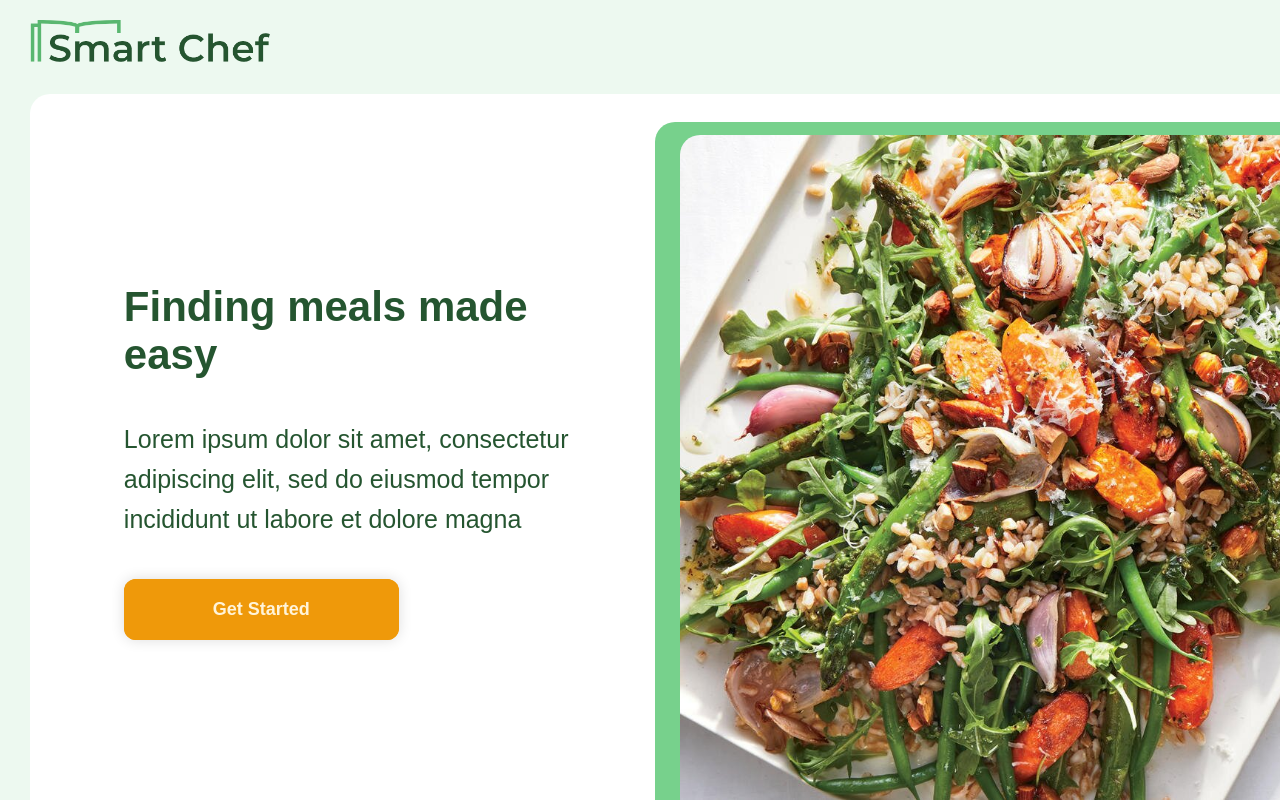
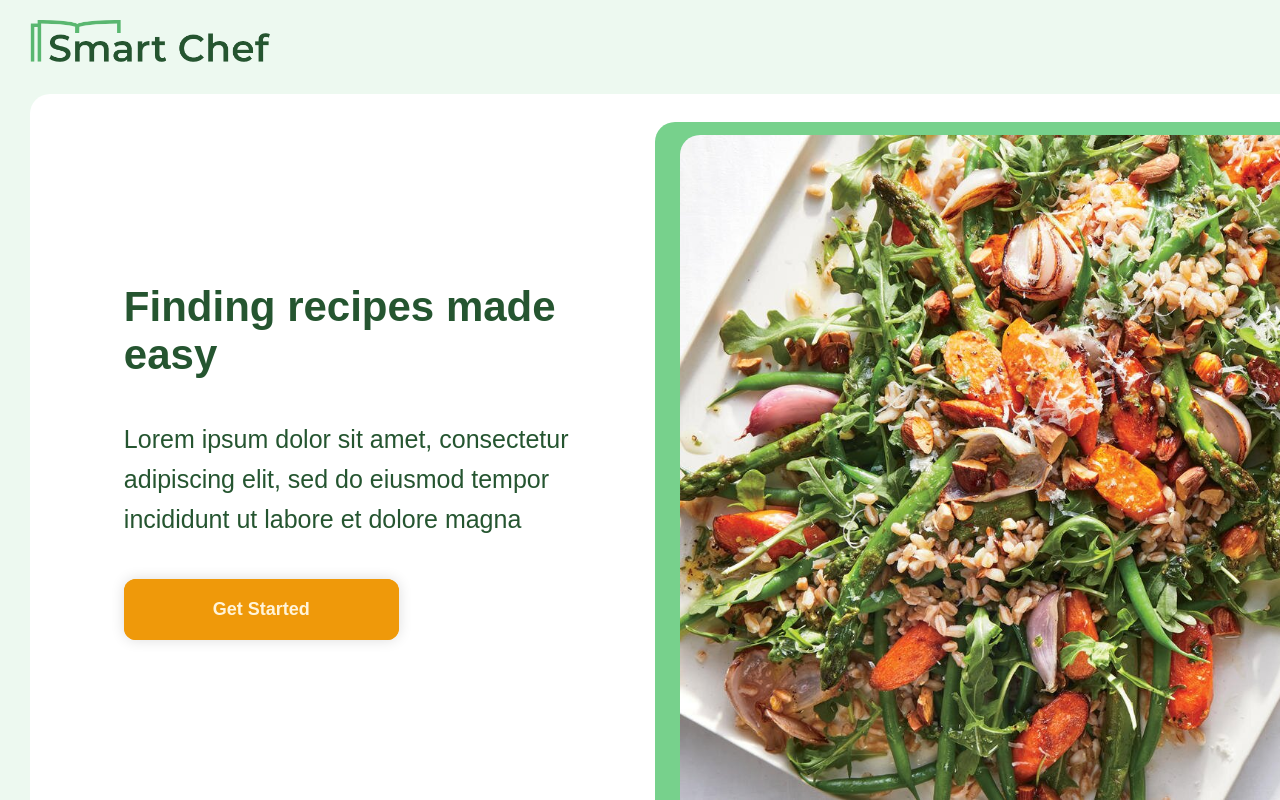
Before and after one commit to Cahill-99/Recipe-App, a React (Create React App) app: page / in a window 1280 px wide. Built offline with nearby package versions, Linux system fonts and the light colour scheme.

Commit message:
changed parameter in fetch

```diff
--- a/src/components/Greenblk.js
+++ b/src/components/Greenblk.js
@@ -24,11 +24,12 @@ class Greenblk extends React.Component {
         }
         const val = evt.target.value;
         this._timeout = setTimeout(()=>{
-           this._timeout = null;
+           //this._timeout = null;
            this.setState({
               search:val
            });
-           this.fetchRecipes(this.state.search);
+           console.log(this.state.search);
+           this.fetchRecipes(val);
         },1000);
 
       }
@@ -42,7 +43,7 @@ class Greenblk extends React.Component {
         //let query = this.state;
         console.log(this.state.search);
 
-        fetch(`https://api.edamam.com/search?q=${this.state.search}&app_id=${APP_ID}&app_key=${APP_KEY}`)
+        fetch(`https://api.edamam.com/search?q=${search}&app_id=${APP_ID}&app_key=${APP_KEY}`)
         .then((response) => response.json())
         .then(recipesList => {
             this.setState({ recipes: recipesList})
--- a/src/components/Landing.js
+++ b/src/components/Landing.js
@@ -7,7 +7,7 @@ function Landing() {
     <div className = "base-wrapper">
         <div className = "white-block">
             <div className = "text-block">
-                <h2>Finding meals made easy</h2>
+                <h2>Finding recipes made easy</h2>
                 <p className = "landing-text">
                 Lorem ipsum dolor sit amet, consectetur adipiscing elit, sed do eiusmod tempor incididunt ut labore et dolore magna</p>
                 <Link to= '/main'>
```
